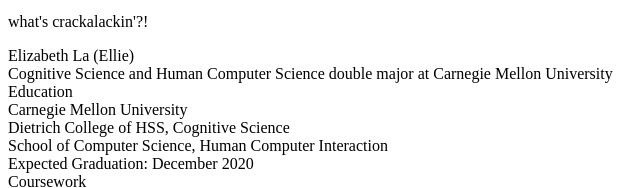
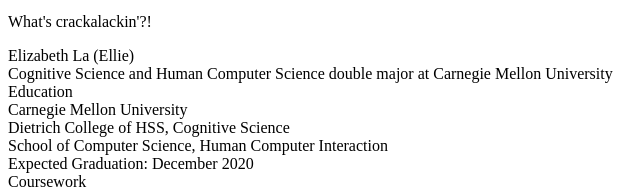
Before and after one commit to yelizabethla/frozen-blueberries, a plain HTML site: page index.html in a window 1280 px wide. Shown: the part 215-403 px from the top of the page, 0-640 px from the left. Drawn offline with nearby package versions, Linux system fonts and the light colour scheme; a script that the page names is missing.

Commit message:
Update index.html

```diff
--- a/index.html
+++ b/index.html
@@ -35,7 +35,7 @@
 
     </div>
     <a href="#linktotop"></a>
-	<p class = "subname"> what's crackalackin'?! </p>
+	<p class = "subname"> What's crackalackin'?! </p>
     <div id="about" class="name"> Elizabeth La (Ellie)</div>
     <div class="subname"> Cognitive Science and Human Computer Science double major at Carnegie Mellon University</div>
     </div>
```
